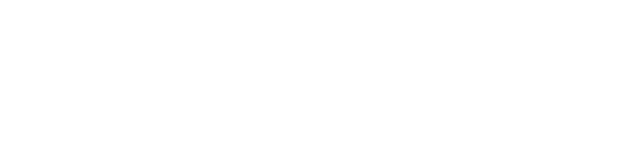
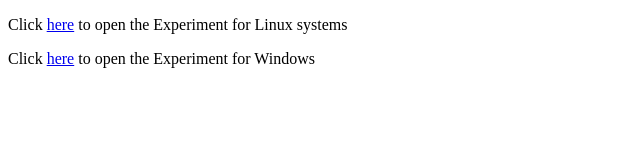
Before and after one commit to virtual-labs/exp-mst-based-iiith, a plain HTML site: page experiment/simulation/index.html in a window 1280 px wide. Shown: the whole page, without its empty margins (0-640 px from the left). Drawn offline with Linux system fonts and the light colour scheme.

Commit message:
Update index.html

```diff
--- a/experiment/simulation/index.html
+++ b/experiment/simulation/index.html
@@ -7,6 +7,8 @@
 <body>
 		<!-- Your code goes here-->
 
+	<p>Click <a href="../experiment/compressed_files/7/Exp7.tar.gz">here</a> to open the Experiment for Linux systems </p>
+	<p>Click <a href="../experiment/compressed_files/7/Exp7.zip">here</a> to open the Experiment for Windows</p>
 	<!-- Add JS at the bottom of HTML file -->
         <script src="./js/main.js"></script>
 </body>
```
